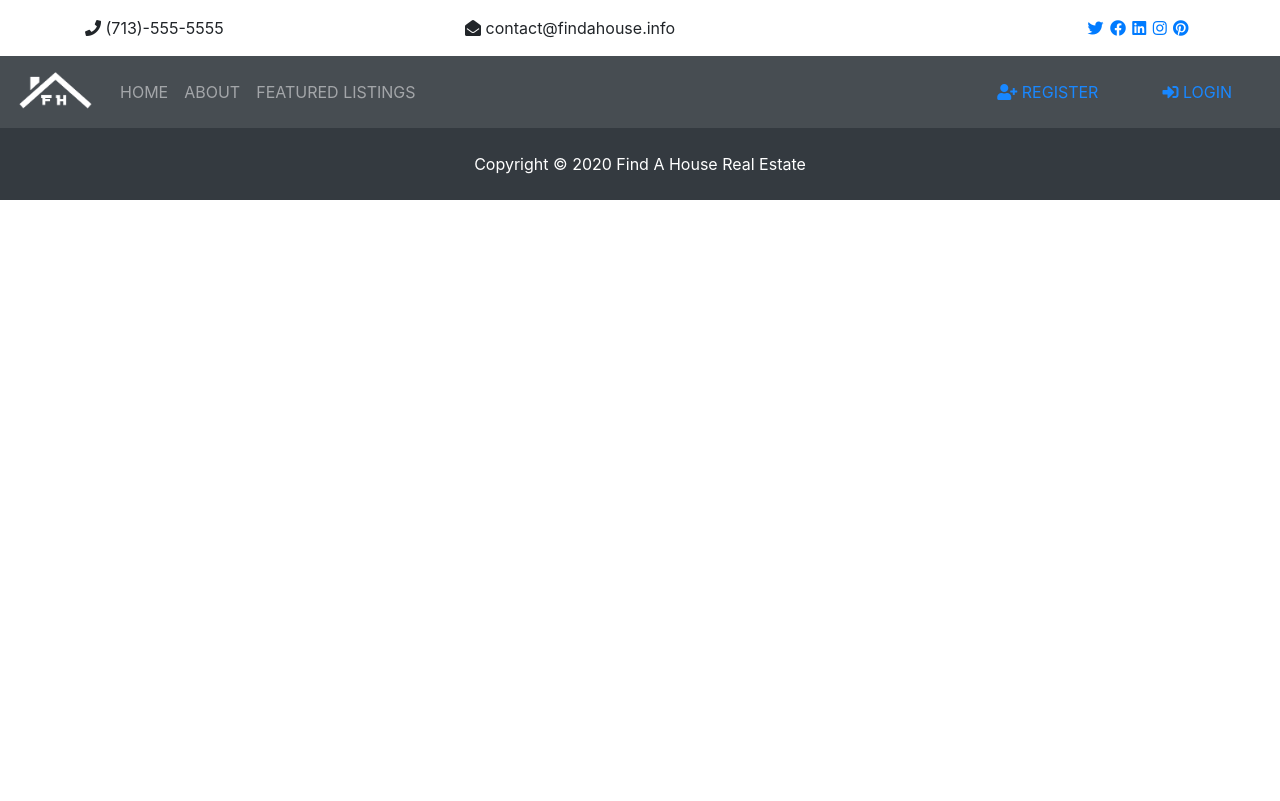
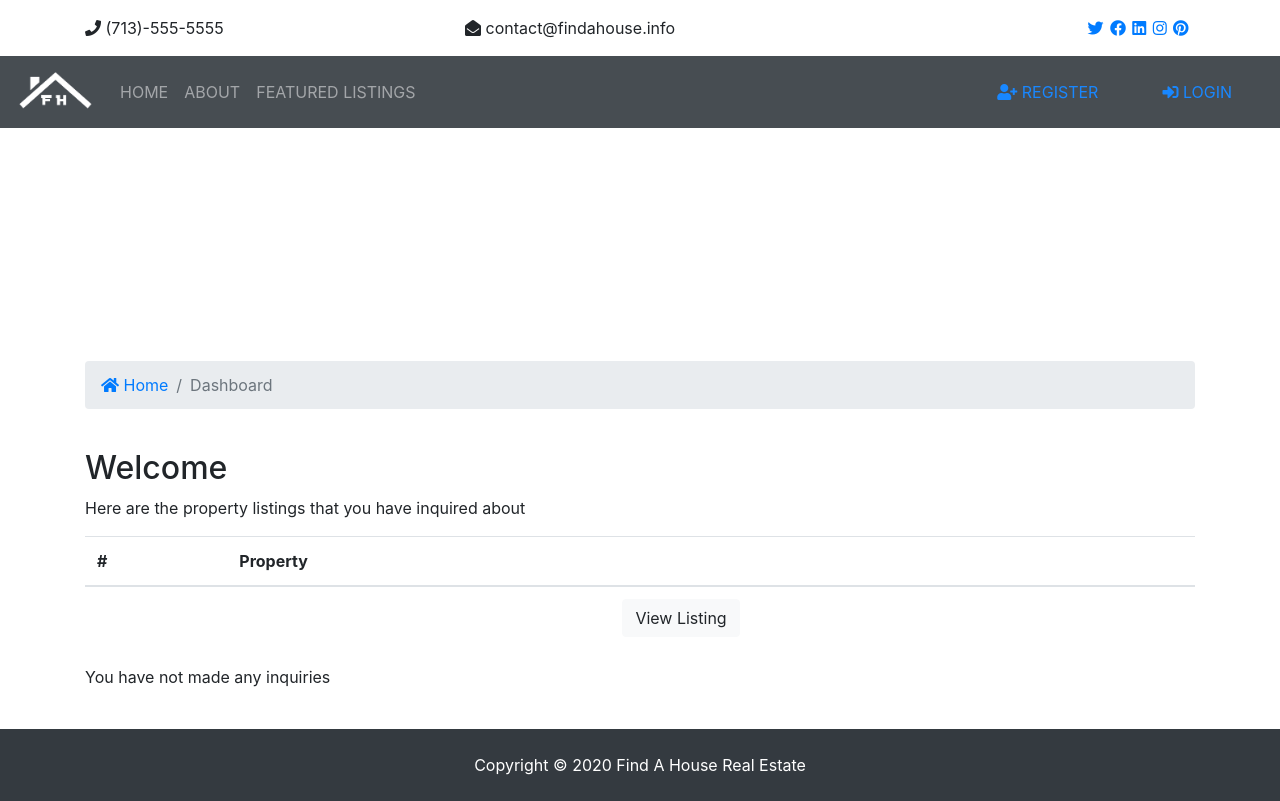
Before and after one commit to SamKlep/fiindahouse, a React (Create React App) app in the folder client/: page /dashboard in a window 1280 px wide. Built offline with nearby package versions, Linux system fonts and the light colour scheme.

Commit message:
Dashboard.

```diff
--- a/client/src/App.js
+++ b/client/src/App.js
@@ -7,6 +7,7 @@ import ListingsScreen from './components/screens/ListingsScreen'
 import LoginScreen from './components/screens/LoginScreen'
 import RegisterScreen from './components/screens/RegisterScreen'
 import ListingScreen from './components/screens/ListingScreen'
+import DashboardScreen from './components/screens/DashboardScreen'
 
 function App() {
   return (
@@ -18,6 +19,7 @@ function App() {
         <Route exact path='/listing' component={ListingScreen} />
         <Route exact path='/listings' component={ListingsScreen} />
         <Route exact path='/login' component={LoginScreen} />
+        <Route exact path='/dashboard' component={DashboardScreen} />
         <Route exact path='/register' component={RegisterScreen} />
       </Switch>
       <Footer />
--- /dev/null
+++ b/client/src/components/dashboard/Content.js
@@ -0,0 +1,43 @@
+import React from 'react'
+
+const Content = () => {
+  return (
+    <div>
+      <section id='dashboard' className='py-4'>
+        <div className='container'>
+          <div className='row'>
+            <div className='col-md-12'>
+              <h2>Welcome </h2>
+
+              <p>Here are the property listings that you have inquired about</p>
+              <table className='table'>
+                <thead>
+                  <tr>
+                    <th scope='col'>#</th>
+                    <th scope='col'>Property</th>
+                    <th></th>
+                  </tr>
+                </thead>
+                <tbody>
+                  <tr>
+                    <td></td>
+                    <td></td>
+                    <td>
+                      <a className='btn btn-light' href='/listing'>
+                        View Listing
+                      </a>
+                    </td>
+                  </tr>
+                </tbody>
+              </table>
+
+              <p>You have not made any inquiries</p>
+            </div>
+          </div>
+        </div>
+      </section>
+    </div>
+  )
+}
+
+export default Content
--- /dev/null
+++ b/client/src/components/dashboard/Main.js
@@ -0,0 +1,35 @@
+import React from 'react'
+
+const Main = () => {
+  return (
+    <div>
+      <section id='showcase-inner' className='py-5 text-white'>
+        <div className='container'>
+          <div className='row text-center'>
+            <div className='col-md-12'>
+              <h1 className='display-4'>User Dashboard</h1>
+              <p className='lead'>Manage your BT Real Estate account</p>
+            </div>
+          </div>
+        </div>
+      </section>
+
+      <section id='bc' className='mt-3'>
+        <div className='container'>
+          <nav aria-label='breadcrumb'>
+            <ol className='breadcrumb'>
+              <li className='breadcrumb-item'>
+                <a href='/'>
+                  <i className='fas fa-home'></i> Home
+                </a>
+              </li>
+              <li className='breadcrumb-item active'> Dashboard</li>
+            </ol>
+          </nav>
+        </div>
+      </section>
+    </div>
+  )
+}
+
+export default Main
--- /dev/null
+++ b/client/src/components/screens/DashboardScreen.js
@@ -0,0 +1,14 @@
+import React from 'react'
+import Main from '../dashboard/Main'
+import Content from '../dashboard/Content'
+
+const DashboardScreen = () => {
+  return (
+    <div>
+      <Main />
+      <Content />
+    </div>
+  )
+}
+
+export default DashboardScreen
```
Also changed, not shown: 1 other file (tests, documents, lock files or other folders).
